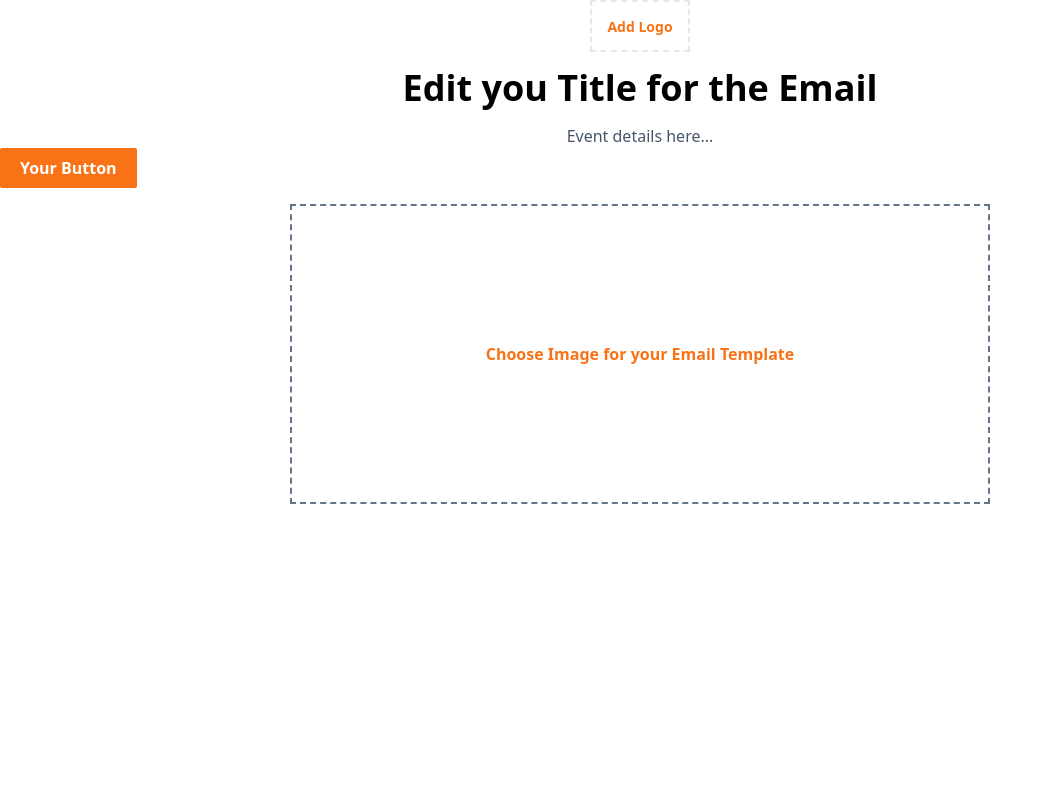
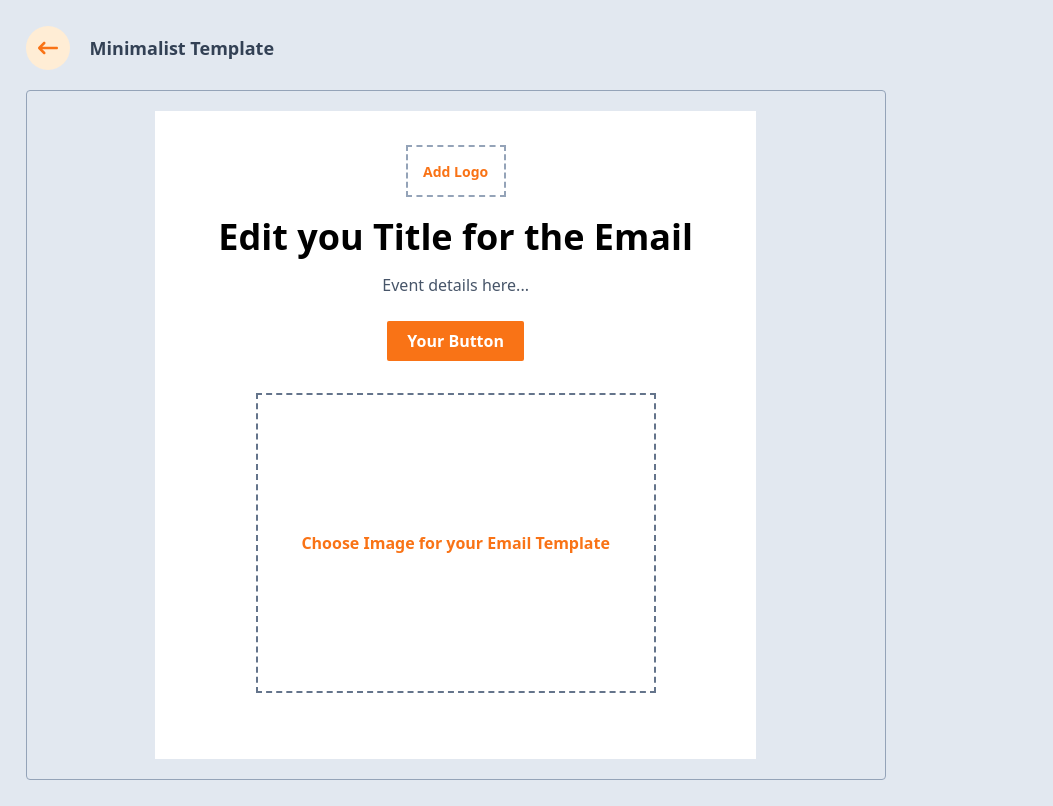
Before and after one commit to rabiulahsan/email-template-builder, a React (Vite) app in the folder email-template-client/: page /edit/template/1 in a window 1280 px wide. Shown: the whole page, without its empty margins (0-1053 px from the left). Built offline with nearby package versions, Linux system fonts and the light colour scheme.

Commit message:
create top bar for editing page

```diff
--- a/email-template-client/src/Components/LogoImageUploader/LogoImageUploader.jsx
+++ b/email-template-client/src/Components/LogoImageUploader/LogoImageUploader.jsx
@@ -3,7 +3,7 @@ const LogoImageUploader = ({ handleLogoChange, logo }) => {
   return (
     <div>
       {!logo && (
-        <div className="border-dashed border-2 text-center py-3">
+        <div className="border-dashed border-2 border-slate-400 text-center py-3 w-[100px] mx-auto">
           <input
             type="file"
             onChange={handleLogoChange}
--- a/email-template-client/src/Components/MainImageUploader/MainImageUploader.jsx
+++ b/email-template-client/src/Components/MainImageUploader/MainImageUploader.jsx
@@ -3,7 +3,7 @@ const MainImageUploader = ({ handleImageChange, image }) => {
   return (
     <div>
       {!image && (
-        <div className="border-dashed border-2 border-slate-500 text-center py-3 h-[300px]  flex items-center justify-center">
+        <div className="border-dashed border-2 border-slate-500 text-center py-3 mx-auto my-8 w-[400px]  h-[300px]  flex items-center justify-center">
           <div className="">
             <input
               type="file"
--- a/email-template-client/src/Pages/EditTemplate/EditTemplate.jsx
+++ b/email-template-client/src/Pages/EditTemplate/EditTemplate.jsx
@@ -3,6 +3,7 @@ import LogoImageUploader from "../../Components/LogoImageUploader/LogoImageUploa
 import { useState } from "react";
 import { toast } from "react-toastify";
 import MainImageUploader from "../../Components/MainImageUploader/MainImageUploader";
+import { FaArrowLeftLong } from "react-icons/fa6";
 
 const EditTemplate = () => {
   const [logo, setLogo] = useState(null);
@@ -71,13 +72,26 @@ const EditTemplate = () => {
   };
 
   return (
-    <div>
+    <div className=" bg-slate-200 p-[2%]">
+      {/* top bar of the page  */}
+      <div className="flex items-center gap-x-5 mb-5">
+        <Link to="/templates">
+          <p className=" bg-orange-100 hover:bg-orange-200 cursor-pointer font-bold text-orange-500 p-3 rounded-full">
+            <FaArrowLeftLong size={20} />
+          </p>
+        </Link>
+        <p className=" font-bold text-slate-700 text-lg">{template[0].name}</p>
+      </div>
+
+      {/* editing template preview  */}
+      <div className=" flex justify-center items-center bg-slate-200 w-[70%] rounded border border-slate-400 py-5">
+        <div className="w-[70%] mx-auto bg-white py-[4%]">
           {template[0]?.sections?.map((section) => {
             switch (section.type) {
               //design for logo input
               case "logo":
                 return (
-              <div key={section.id} className={section.classes}>
+                  <div key={section.id} className="mb-5">
                     <LogoImageUploader
                       handleLogoChange={handleLogoChange}
                       logo={logo}
@@ -86,28 +100,34 @@ const EditTemplate = () => {
                       <img
                         src={preview}
                         alt="Logo Preview"
-                    className=" border border-slate-400 w-[60px] h-[60px] object-contain"
+                        className={section.classes}
                       />
                     )}
                   </div>
                 );
+
               // design for the images
-
               case "image":
                 return (
-              <div key={section.id} className={section.classes}>
+                  <div key={section.id} className="">
                     <MainImageUploader
                       handleImageChange={handleImageChange}
                       image={image}
                     ></MainImageUploader>
-                {imagePreview && <img src={imagePreview} alt="Image Preview" />}
+                    {imagePreview && (
+                      <img
+                        src={imagePreview}
+                        alt="Image Preview"
+                        className={section.classes}
+                      />
+                    )}
                   </div>
                 );
 
               //design for title field
               case "title":
                 return (
-              <h1 key={section.id} className={section.classes}>
+                  <h1 key={section.id} className={`${section.classes} mt-4`}>
                     {section.content}
                   </h1>
                 );
@@ -121,9 +141,14 @@ const EditTemplate = () => {
                 );
               case "title-button":
                 return (
-              <div key={section.id}>
+                  <div
+                    key={section.id}
+                    className="flex justify-center items-center my-6"
+                  >
                     <Link to={section.url}>
-                  <button className={section.classes}>{section.content}</button>
+                      <button className={section.classes}>
+                        {section.content}
+                      </button>
                     </Link>
                   </div>
                 );
@@ -158,6 +183,11 @@ const EditTemplate = () => {
             }
           })}
         </div>
+      </div>
+
+      {/*right side editing bar */}
+      <div className=""></div>
+    </div>
   );
 };
 
@@ -174,13 +204,13 @@ const templates = [
         id: 1,
         type: "logo",
         url: "/",
-        classes: "w-[100px]  mx-auto",
+        classes: "mx-auto w-[100px] h-[60px] object-contain",
       },
       {
         id: 2,
         type: "title",
         content: "Edit you Title for the Email",
-        classes: "text-4xl font-bold text-center mt-4",
+        classes: "text-4xl font-bold text-center",
       },
       {
         id: 3,
@@ -201,7 +231,7 @@ const templates = [
         id: 4,
         type: "image",
         url: "",
-        classes: "w-[700px] h-[100px] mx-auto my-4",
+        classes: " h-[400px] mx-auto my-4 object-contain",
       },
       {
         id: 7,
```
Lines whose indentation alone changed are shown as unchanged.
